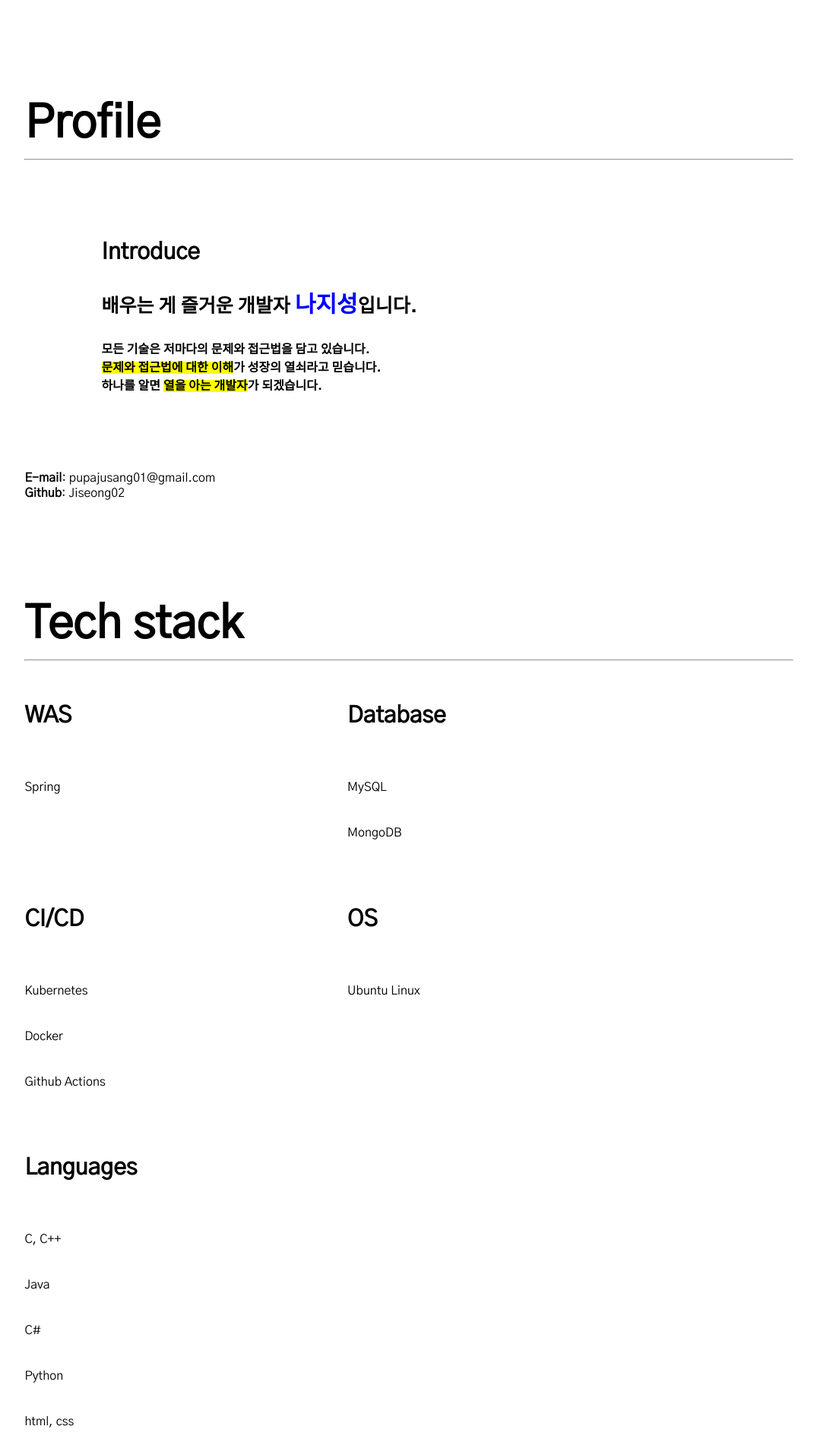
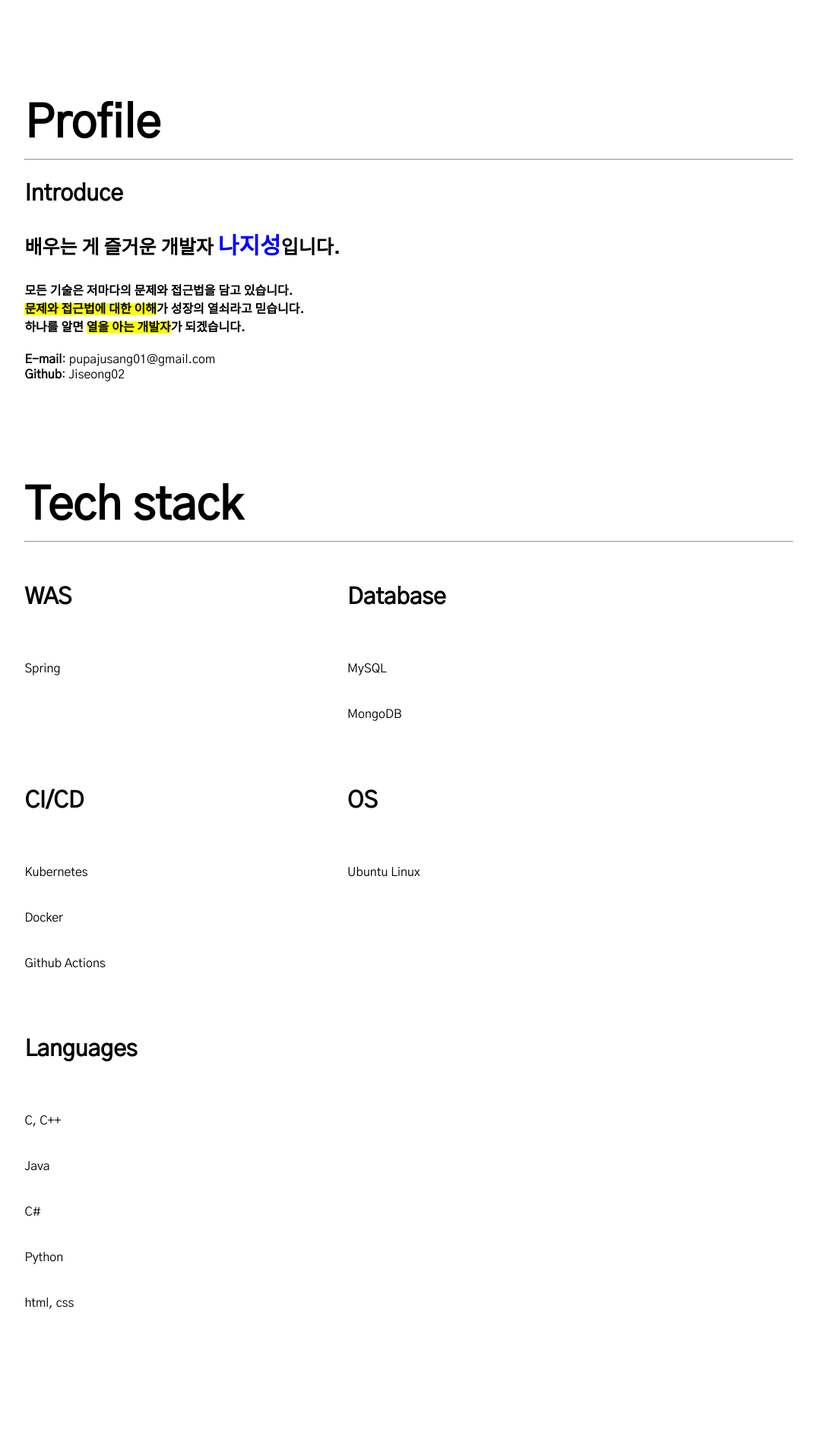
Before and after one commit to Jiseong02/Jiseong02.github.io, a Jekyll site: the page built from index.md, in a window 1280 px wide. Shown: the top 1898 px of the page at 76% size, without its empty margins (102-1177 px from the left). Built offline with Jekyll 4.4.1, drawn with Linux system fonts in a browser that asks for light colours.

Commit message:
Update introduce.html

```diff
--- a/_includes/profile/introduce.html
+++ b/_includes/profile/introduce.html
@@ -1,4 +1,4 @@
-<section id="introduce" class="part_container">
+<div id="introduce">
 	<h2>Introduce</h2>
 	<h3>배우는 게 즐거운 개발자 <span id="me">나지성</span>입니다.</h3>
 	<h4>
@@ -6,4 +6,4 @@
 		<mark>문제와 접근법에 대한 이해</mark>가 성장의 열쇠라고 믿습니다.<br/>
 		하나를 알면 <mark>열을 아는 개발자</mark>가 되겠습니다.
 	</h4>
-</section>
+</div>
```
